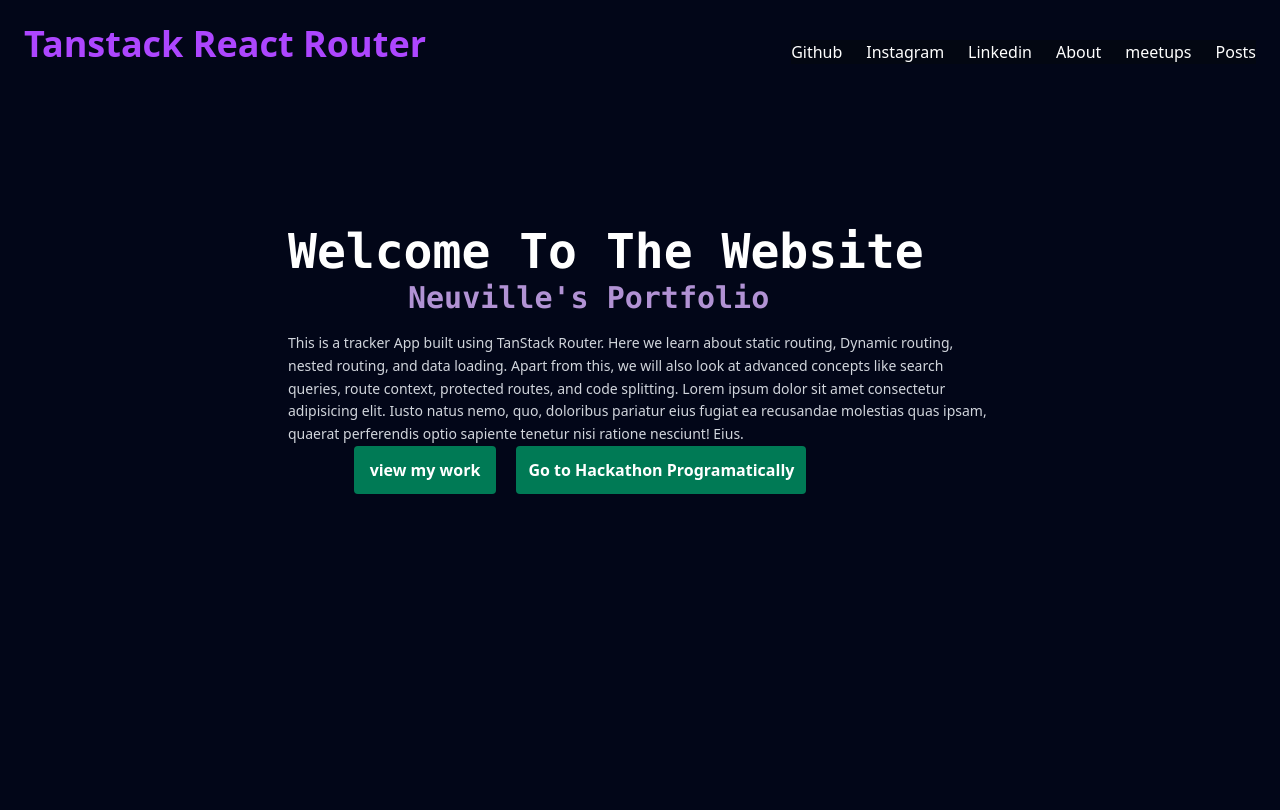
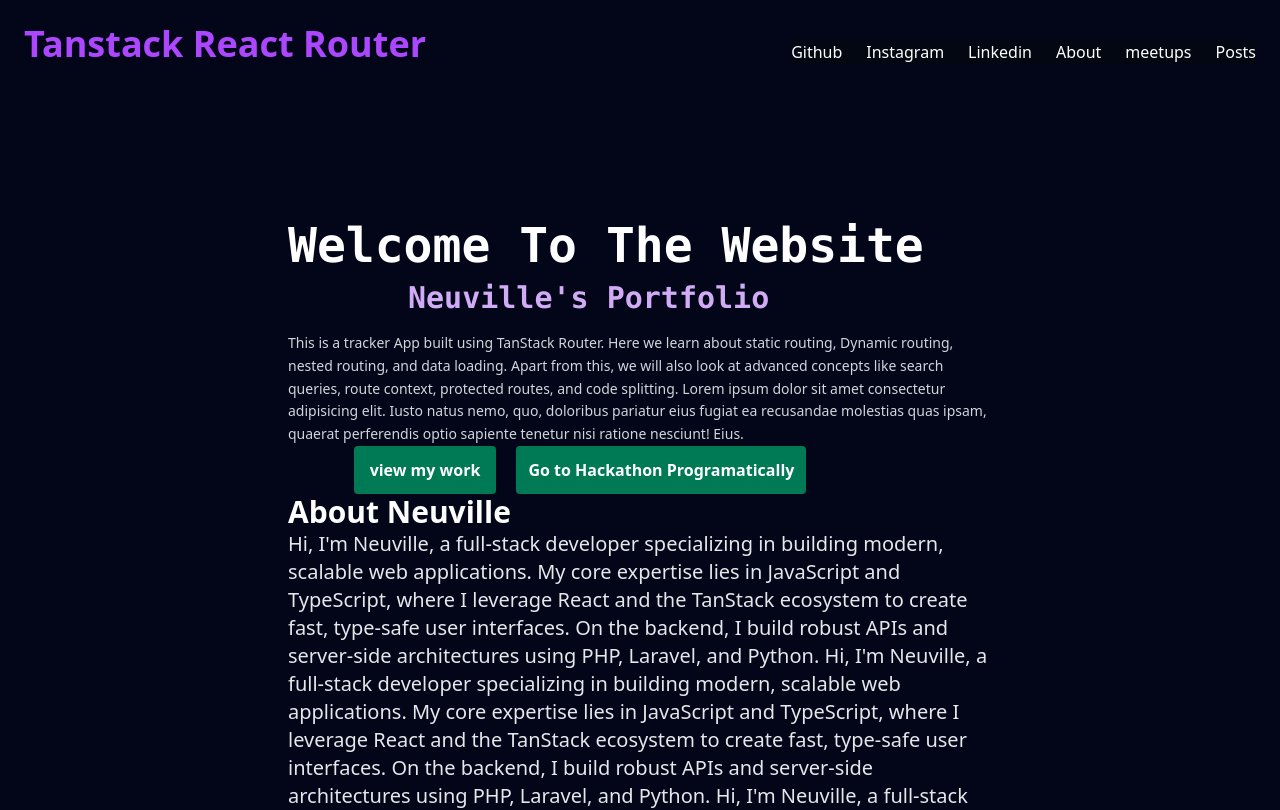
Before and after one commit to otiendeneville-prog/Shale, a React (Vite) app: page / in a window 1280 px wide. Shown: the top 810 px of the page. Built offline with nearby package versions, Linux system fonts and the light colour scheme.

Commit message:
rendering hero section sucesfull

```diff
--- a/src/routes/index.tsx
+++ b/src/routes/index.tsx
@@ -2,7 +2,7 @@ import { createFileRoute } from "@tanstack/react-router";
 import About from "#/componet/About.tsx";
 import { useNavigate } from "@tanstack/react-router";
 import { useState, useEffect } from "react";
-
+import HeroSection from "#/componet/HeroSection";
 export const Route = createFileRoute("/")({ component: Home });
 
 function Home() {
@@ -49,6 +49,7 @@ function Home() {
                 : `${3 - count} clicks left...`}
             </button>
           </div>
+          <HeroSection />
         </div>
       </div>
       <div className="w-full bg-slate-900 py-20 px-4">
```
